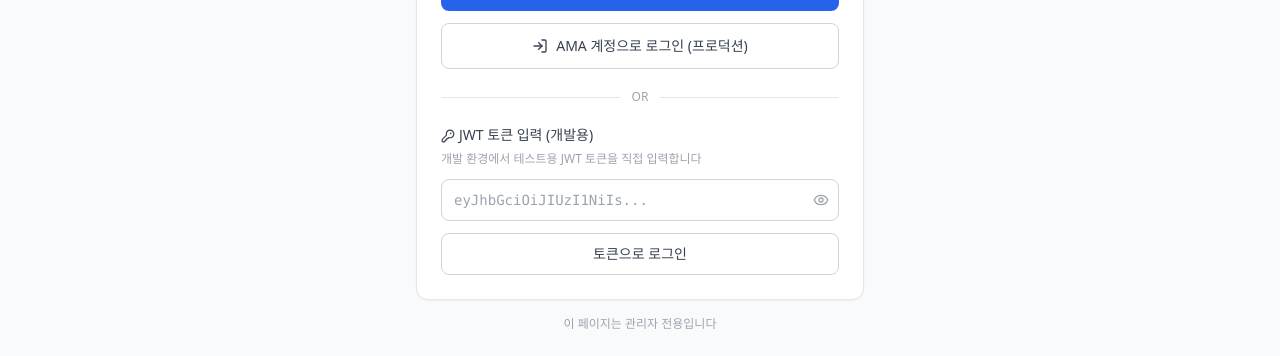
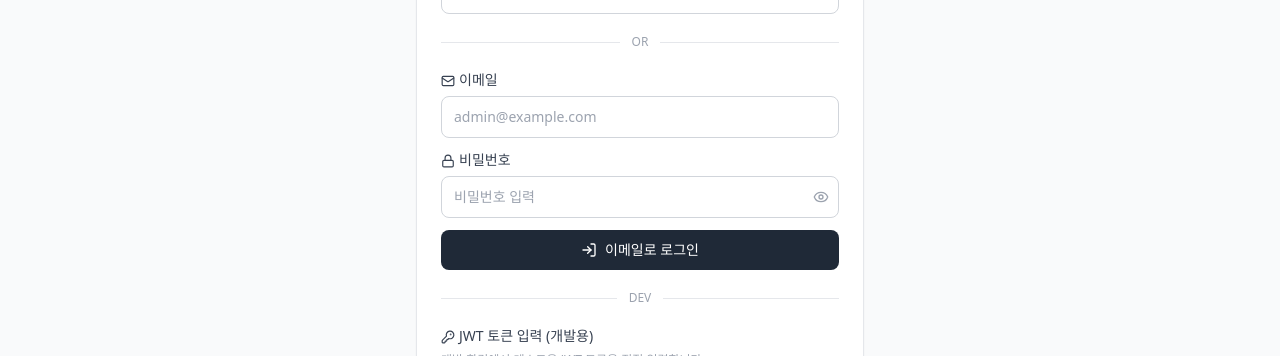
Before and after one commit to amoeba-devops/ambAppStore, a React (Vite) app in the folder apps/platform/frontend/: page /admin/login in a window 1280 px wide. Shown: the part 350-706 px from the top of the page. Built offline with nearby package versions, Linux system fonts and the light colour scheme; no server answers.

Commit message:
feat: 관리자 로그인 이메일/비밀번호 옵션 추가

```diff
--- a/apps/platform/frontend/src/i18n/locales/en/admin.json
+++ b/apps/platform/frontend/src/i18n/locales/en/admin.json
@@ -90,6 +90,14 @@
     "loginWithAma": "Login with AMA Account",
     "loginWithAmaStaging": "Login with AMA Account (Staging)",
     "loginWithAmaProd": "Login with AMA Account (Production)",
+    "emailLabel": "Email",
+    "emailPlaceholder": "admin@example.com",
+    "passwordLabel": "Password",
+    "passwordPlaceholder": "Enter password",
+    "emailLogin": "Login with Email",
+    "loggingIn": "Logging in...",
+    "enterEmailPassword": "Please enter email and password",
+    "loginFailed": "Login failed. Please try again",
     "devTokenLabel": "JWT Token Input (Dev Only)",
     "devTokenHint": "Paste a test JWT token for development environment",
     "devLogin": "Login with Token",
--- a/apps/platform/frontend/src/i18n/locales/ko/admin.json
+++ b/apps/platform/frontend/src/i18n/locales/ko/admin.json
@@ -90,6 +90,14 @@
     "loginWithAma": "AMA 계정으로 로그인",
     "loginWithAmaStaging": "AMA 계정으로 로그인 (스테이징)",
     "loginWithAmaProd": "AMA 계정으로 로그인 (프로덕션)",
+    "emailLabel": "이메일",
+    "emailPlaceholder": "admin@example.com",
+    "passwordLabel": "비밀번호",
+    "passwordPlaceholder": "비밀번호 입력",
+    "emailLogin": "이메일로 로그인",
+    "loggingIn": "로그인 중...",
+    "enterEmailPassword": "이메일과 비밀번호를 입력해 주세요",
+    "loginFailed": "로그인에 실패했습니다. 다시 시도해 주세요",
     "devTokenLabel": "JWT 토큰 입력 (개발용)",
     "devTokenHint": "개발 환경에서 테스트용 JWT 토큰을 직접 입력합니다",
     "devLogin": "토큰으로 로그인",
--- a/apps/platform/frontend/src/i18n/locales/vi/admin.json
+++ b/apps/platform/frontend/src/i18n/locales/vi/admin.json
@@ -90,6 +90,14 @@
     "loginWithAma": "Đăng nhập bằng tài khoản AMA",
     "loginWithAmaStaging": "Đăng nhập bằng tài khoản AMA (Staging)",
     "loginWithAmaProd": "Đăng nhập bằng tài khoản AMA (Production)",
+    "emailLabel": "Email",
+    "emailPlaceholder": "admin@example.com",
+    "passwordLabel": "Mật khẩu",
+    "passwordPlaceholder": "Nhập mật khẩu",
+    "emailLogin": "Đăng nhập bằng email",
+    "loggingIn": "Đang đăng nhập...",
+    "enterEmailPassword": "Vui lòng nhập email và mật khẩu",
+    "loginFailed": "Đăng nhập thất bại. Vui lòng thử lại",
     "devTokenLabel": "Nhập JWT Token (Dành cho nhà phát triển)",
     "devTokenHint": "Dán JWT token thử nghiệm cho môi trường phát triển",
     "devLogin": "Đăng nhập bằng token",
--- a/apps/platform/frontend/src/pages/admin/AdminLoginPage.tsx
+++ b/apps/platform/frontend/src/pages/admin/AdminLoginPage.tsx
@@ -1,9 +1,10 @@
 import { useState, useEffect } from 'react';
 import { useNavigate, useSearchParams } from 'react-router-dom';
 import { useTranslation } from 'react-i18next';
-import { Shield, LogIn, KeyRound, AlertCircle, Eye, EyeOff } from 'lucide-react';
+import { Shield, LogIn, KeyRound, AlertCircle, Eye, EyeOff, Mail, Lock } from 'lucide-react';
 
 import { useAuthStore } from '@/stores/auth.store';
+import { apiClient } from '@/lib/api-client';
 
 function decodeJwtPayload(token: string) {
   try {
@@ -26,6 +27,11 @@ export function AdminLoginPage() {
   const [tokenInput, setTokenInput] = useState('');
   const [error, setError] = useState('');
   const [showToken, setShowToken] = useState(false);
+  const [email, setEmail] = useState('');
+  const [password, setPassword] = useState('');
+  const [entId, setEntId] = useState('');
+  const [showPassword, setShowPassword] = useState(false);
+  const [isLoading, setIsLoading] = useState(false);
 
   const amaLoginUrl = import.meta.env.VITE_AMA_LOGIN_URL;
   const amaStagingLoginUrl = import.meta.env.VITE_AMA_STAGING_LOGIN_URL || 'https://stg-ama.amoeba.site';
@@ -96,6 +102,36 @@ export function AdminLoginPage() {
     handleTokenLogin(trimmed);
   }
 
+  async function handleEmailLogin(e: React.FormEvent) {
+    e.preventDefault();
+    setError('');
+
+    if (!email.trim() || !password.trim()) {
+      setError(t('login.enterEmailPassword'));
+      return;
+    }
+
+    setIsLoading(true);
+    try {
+      const res = await apiClient.post('/v1/auth/login', {
+        ent_id: entId.trim() || 'default',
+        email: email.trim(),
+        password: password.trim(),
+      });
+
+      if (res.data?.success && res.data?.data?.token) {
+        handleTokenLogin(res.data.data.token);
+      } else {
+        setError(res.data?.error?.message || t('login.loginFailed'));
+      }
+    } catch (err: any) {
+      const msg = err.response?.data?.error?.message || t('login.loginFailed');
+      setError(msg);
+    } finally {
+      setIsLoading(false);
+    }
+  }
+
   return (
     <div className="flex min-h-[calc(100vh-8rem)] items-center justify-center px-4">
       <div className="w-full max-w-md">
@@ -143,8 +179,63 @@ export function AdminLoginPage() {
             </div>
           )}
 
+          {/* 이메일/비밀번호 로그인 */}
+          <form onSubmit={handleEmailLogin} className="space-y-3">
+            <div>
+              <label className="mb-1.5 block text-sm font-medium text-gray-700">
+                <Mail className="mr-1 inline h-3.5 w-3.5" />
+                {t('login.emailLabel')}
+              </label>
+              <input
+                type="email"
+                value={email}
+                onChange={(e) => setEmail(e.target.value)}
+                placeholder={t('login.emailPlaceholder')}
+                className="w-full rounded-lg border border-gray-300 px-3 py-2.5 text-sm focus:border-blue-500 focus:outline-none focus:ring-1 focus:ring-blue-500"
+                autoComplete="email"
+              />
+            </div>
+            <div>
+              <label className="mb-1.5 block text-sm font-medium text-gray-700">
+                <Lock className="mr-1 inline h-3.5 w-3.5" />
+                {t('login.passwordLabel')}
+              </label>
+              <div className="relative">
+                <input
+                  type={showPassword ? 'text' : 'password'}
+                  value={password}
+                  onChange={(e) => setPassword(e.target.value)}
+                  placeholder={t('login.passwordPlaceholder')}
+                  className="w-full rounded-lg border border-gray-300 px-3 py-2.5 pr-10 text-sm focus:border-blue-500 focus:outline-none focus:ring-1 focus:ring-blue-500"
+                  autoComplete="current-password"
+                />
+                <button
+                  type="button"
+                  onClick={() => setShowPassword(!showPassword)}
+                  className="absolute right-2.5 top-1/2 -translate-y-1/2 text-gray-400 hover:text-gray-600"
+                >
+                  {showPassword ? <EyeOff className="h-4 w-4" /> : <Eye className="h-4 w-4" />}
+                </button>
+              </div>
+            </div>
+            <button
+              type="submit"
+              disabled={isLoading}
+              className="mt-1 flex w-full items-center justify-center gap-2 rounded-lg bg-gray-800 px-4 py-2.5 text-sm font-medium text-white transition hover:bg-gray-900 disabled:opacity-50"
+            >
+              <LogIn className="h-4 w-4" />
+              {isLoading ? t('login.loggingIn') : t('login.emailLogin')}
+            </button>
+          </form>
+
           {/* Dev/Staging: JWT 토큰 직접 입력 */}
           {showDevLogin && (
+            <>
+              <div className="my-5 flex items-center gap-3">
+                <div className="h-px flex-1 bg-gray-200" />
+                <span className="text-xs text-gray-400">DEV</span>
+                <div className="h-px flex-1 bg-gray-200" />
+              </div>
               <form onSubmit={handleDevLogin}>
                 <label className="mb-1.5 block text-sm font-medium text-gray-700">
                   <KeyRound className="mr-1 inline h-3.5 w-3.5" />
@@ -174,6 +265,7 @@ export function AdminLoginPage() {
                   {t('login.devLogin')}
                 </button>
               </form>
+            </>
           )}
         </div>
 
```
Lines whose indentation alone changed are shown as unchanged.
